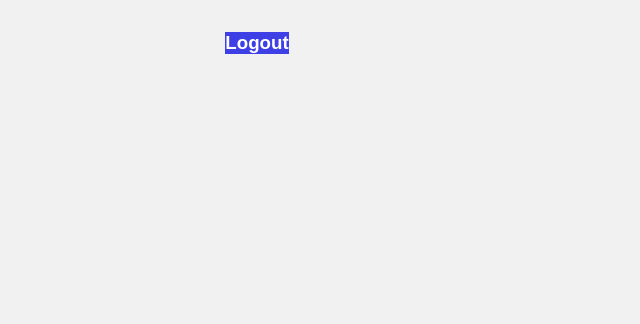
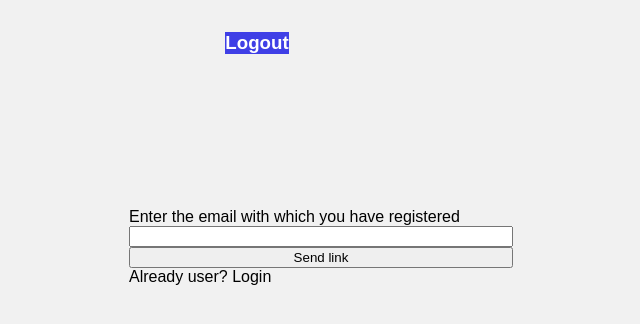
Before and after one commit to Ashish7520/React-Expense-tracker, a React (Create React App) app: page /forgot-password in a window 1280 px wide. Shown: the top 324 px of the page, without its empty margins (383-1023 px from the left). Built offline with nearby package versions, Linux system fonts and the light colour scheme.

Commit message:
email verification and forgot password
email verification and forgot password
both functionality done

```diff
--- a/src/App.js
+++ b/src/App.js
@@ -5,6 +5,7 @@ import Expense from "./Page/Expense";
 import classes from "./App.module.css";
 import CompleteProfile from "./Page/CompleteProfile";
 import Navbar from "./components/Navbar";
+import ForgotPassword from "./Page/ForgotPassword";
 
 function App() {
   return (
@@ -20,6 +21,9 @@ function App() {
         <Route path="/complete-profile">
           <CompleteProfile />
         </Route>
+        <Route path="/forgot-password">
+          <ForgotPassword />
+        </Route>
       </main>
     </div>
   );
--- a/src/Page/Expense.js
+++ b/src/Page/Expense.js
@@ -6,18 +6,16 @@ const Expense = (props) => {
   const userIdToken = localStorage.getItem("token");
 
   const emailVarificationHandler = async () => {
-    const verificationData = {
-      requestType: "VERIFY_EMAIL",
-      idToken: userIdToken,
-    };
-
     if (!isVarified) {
       try {
         const response = await fetch(
-          "https://identitytoolkit.googleapis.com/v1/accounts:update?key=AIzaSyBoBXNkMGpAjlmbpsHLZ0Q0zTjUTJJe3QA",
+          "https://identitytoolkit.googleapis.com/v1/accounts:sendOobCode?key=AIzaSyBoBXNkMGpAjlmbpsHLZ0Q0zTjUTJJe3QA",
           {
             method: "POST",
-            body: JSON.stringify(verificationData),
+            body: JSON.stringify({
+              requestType: "VERIFY_EMAIL",
+              idToken: userIdToken,
+            }),
             headers: {
               "Content-type": "application/json",
             },
--- /dev/null
+++ b/src/Page/ForgotPassword.js
@@ -0,0 +1,60 @@
+import classes from "./ForgotPassword.module.css";
+import React, { useRef } from "react";
+import { useHistory } from "react-router-dom";
+
+const ForgotPassword = (props) => {
+  const inputEmailRef = useRef();
+  const history = useHistory();
+
+  const formHandler = async (e) => {
+    e.preventDefault();
+    const enteredEmail = inputEmailRef.current.value;
+
+    try {
+      const response = await fetch(
+        "https://identitytoolkit.googleapis.com/v1/accounts:sendOobCode?key=AIzaSyBoBXNkMGpAjlmbpsHLZ0Q0zTjUTJJe3QA",
+        {
+          method: "POST",
+          body: JSON.stringify({
+            requestType: "PASSWORD_RESET",
+            email: enteredEmail,
+          }),
+          headers: {
+            "Content-type": "application/json",
+          },
+        }
+      );
+
+      if (!response.ok) {
+        const err = await response.json();
+        console.log(err);
+        throw new Error(err.message);
+      }
+      const data = await response.json();
+      console.log(data);
+    } catch (error) {
+      console.log(error.message);
+    }
+    console.log(enteredEmail);
+
+    inputEmailRef.current.value = "";
+  };
+
+  const loginHandler = () => {
+    history.replace("/user");
+  };
+  return (
+    <>
+      <form onSubmit={formHandler}>
+        <label htmlFor="email">
+          Enter the email with which you have registered{" "}
+        </label>
+        <input id="email" type="email" ref={inputEmailRef} />
+        <button type="submit">Send link</button>
+        <div onClick={loginHandler}>Already user? Login</div>
+      </form>
+    </>
+  );
+};
+
+export default ForgotPassword;
--- a/src/Page/Sign-Up.js
+++ b/src/Page/Sign-Up.js
@@ -6,7 +6,7 @@ import { useHistory } from "react-router-dom";
 const SignUp = () => {
   const [isLogin, setIsLogin] = useState(false);
   const AuthCtx = useContext(AuthContext);
-  const histor = useHistory();
+  const history = useHistory();
 
   const inputEmailRef = useRef();
   const inputPasswordRef = useRef();
@@ -72,7 +72,7 @@ const SignUp = () => {
       const data = await response.json();
       AuthCtx.login(data.idToken);
       if (isLogin) {
-        histor.replace("/expense");
+        history.replace("/expense");
       } else {
         alert("Sign Up Successfully");
         setIsLogin(!isLogin);
@@ -93,6 +93,10 @@ const SignUp = () => {
     setIsLogin(!isLogin);
   };
 
+  const forgotPasswordHandler = () => {
+    history.replace("/forgot-password");
+  };
+
   return (
     <div>
       <form className={classes.formDiv} onSubmit={formHandler}>
@@ -107,7 +111,9 @@ const SignUp = () => {
         <div className={classes.custom} onClick={toglerHander}>
           {isLogin ? "New User - Signup" : "Existing User - Login"}
         </div>
-        <div>{isLogin ? "Forgot Password" : ""}</div>
+        <div onClick={forgotPasswordHandler}>
+          {isLogin ? "Forgot Password" : ""}
+        </div>
       </form>
     </div>
   );
```
Also changed, not shown: src/Page/ForgotPassword.module.css (added).
